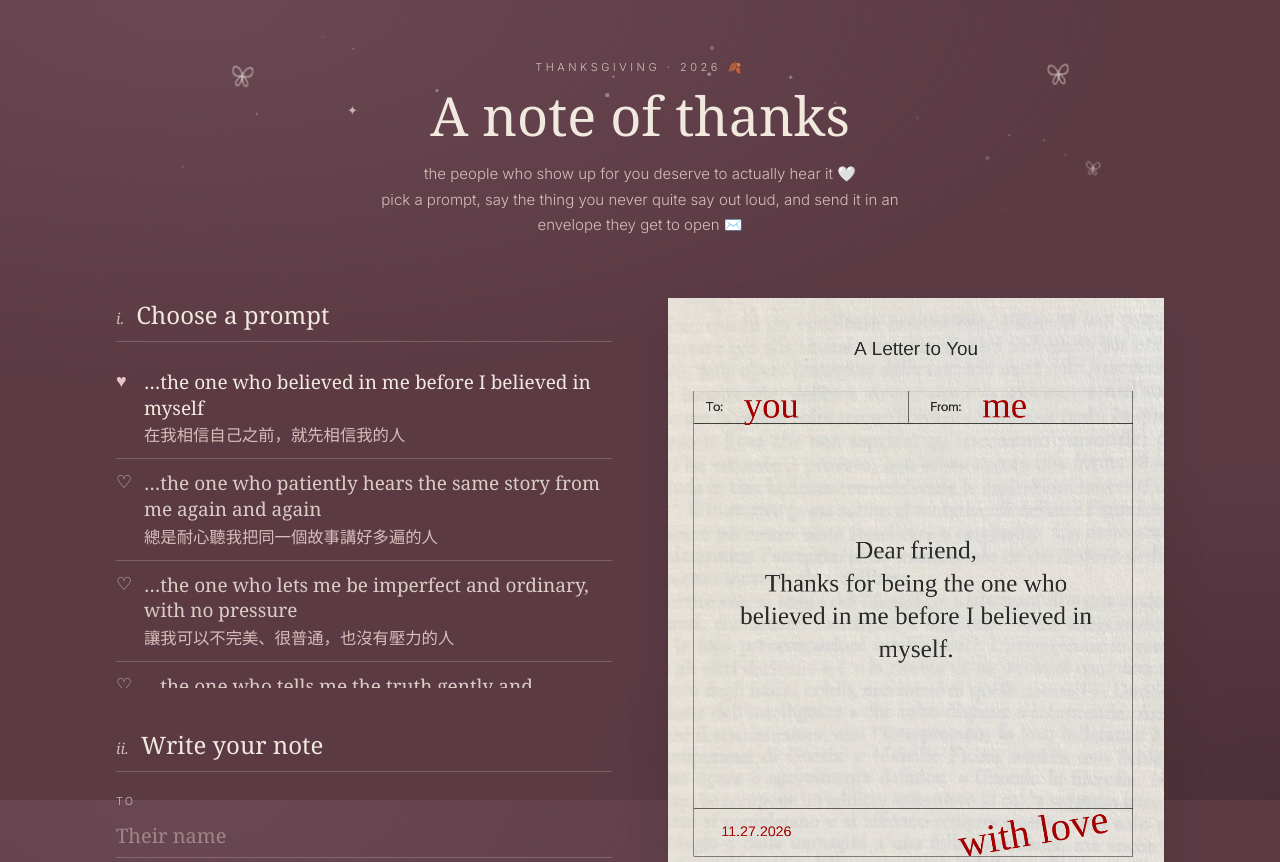
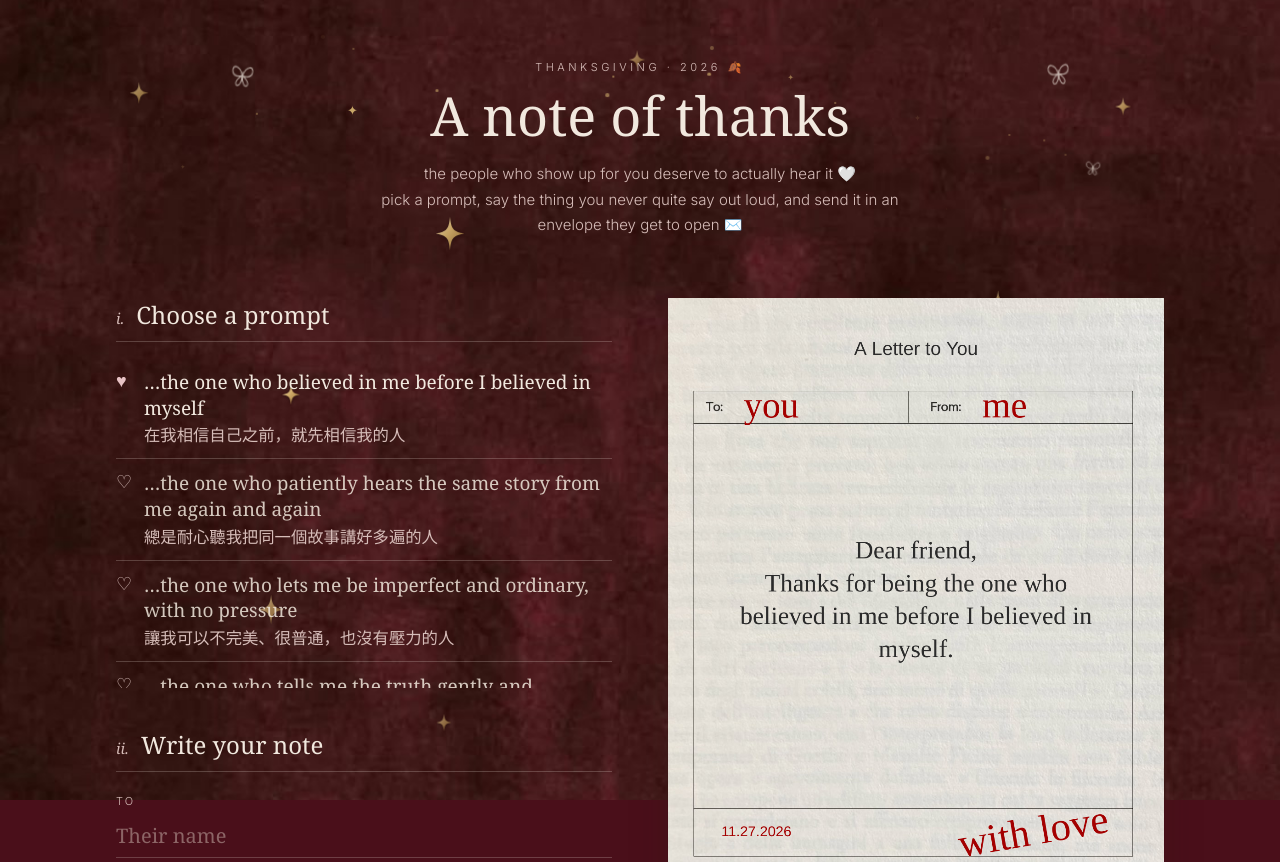
Before and after one commit to tc3474-png/gratitude-card, a plain HTML site: page index.html in a window 1280 px wide. Shown: the top 862 px of the page. Drawn offline with nearby package versions, Linux system fonts and the light colour scheme; a web font is replaced by a local one.

Commit message:
Velvet background with twinkling gold stars
Co-Authored-By: Claude Opus 5.5 <noreply@anthropic.com>

```diff
--- a/index.html
+++ b/index.html
@@ -11,12 +11,20 @@
 <link rel="preconnect" href="https://fonts.gstatic.com" crossorigin>
 <link href="https://fonts.googleapis.com/css2?family=Cormorant+Garamond:ital,wght@0,400;0,500;1,400&family=DM+Mono:wght@300;400&family=EB+Garamond:ital,wght@0,400;1,400&family=Iansui&family=Inter:wght@300;400;500&family=Italianno&family=Kristi&family=Mansalva&family=LXGW+WenKai+TC:wght@400;700&family=Mrs+Saint+Delafield&family=Noto+Serif+TC:wght@400&family=Oregano:ital@0;1&family=Rouge+Script&display=swap" rel="stylesheet">
 <style>
-:root{--bg:#5b3a44;--ink:#f1e8de;--muted:#d6bdb9;--line:rgba(241,232,222,.22);--card:rgba(255,255,255,.06);--heart:#e8c3c5;--velvet:radial-gradient(120% 80% at 15% 0%,#6a4853 0%,rgba(106,72,83,0) 60%),radial-gradient(90% 70% at 100% 100%,#4c2f38 0%,rgba(76,47,56,0) 60%),#5b3a44;
+:root{--bg:#4a0f1a;--ink:#f1e8de;--muted:#d6bdb9;--line:rgba(241,232,222,.22);--card:rgba(255,255,255,.06);--heart:#e8c3c5;--velvet:#4a0f1a url(bg/velvet.jpg) center/cover no-repeat;--gold:#d9b872;
   --serif:"Cormorant Garamond","Noto Serif TC",Georgia,serif;--sans:Inter,"Noto Serif TC",system-ui,sans-serif}
 *{box-sizing:border-box}
-html,body{margin:0;background:var(--velvet);background-attachment:fixed;color:var(--ink);font-family:var(--sans);font-weight:300;-webkit-text-size-adjust:100%}
+html,body{margin:0;background:var(--bg);color:var(--ink);font-family:var(--sans);font-weight:300;-webkit-text-size-adjust:100%}
 button,input,textarea{font:inherit;color:inherit}
 .hidden{display:none!important}
+/* pinned behind everything (works on iPhone, where background-attachment:fixed doesn't) */
+body{background:transparent}
+body::before{content:"";position:fixed;inset:0;z-index:-1;background:var(--velvet)}
+/* gold four-point stars scattered over the velvet, softly twinkling */
+#stars{position:fixed;inset:0;z-index:-1;pointer-events:none}
+#stars svg{position:absolute;filter:drop-shadow(0 1px 1.5px rgba(0,0,0,.45));animation:goldtw var(--t) var(--o) ease-in-out infinite}
+@keyframes goldtw{0%,100%{opacity:.95;transform:scale(1)}50%{opacity:.55;transform:scale(.82)}}
+@media (prefers-reduced-motion:reduce){#stars svg{animation:none}}
 
 /* ---------- Maker ---------- */
 #maker{max-width:1080px;margin:0 auto;padding:48px 16px 80px}
@@ -98,16 +106,16 @@ header.top p.sub{line-height:1.7;max-width:560px;margin-left:auto;margin-right:a
 @keyframes flap{to{transform:scaleX(.28)}}
 @keyframes drift{0%,100%{transform:translate(0,0) rotate(-8deg)}25%{transform:translate(26px,-14px) rotate(6deg)}50%{transform:translate(48px,6px) rotate(-4deg)}75%{transform:translate(18px,16px) rotate(10deg)}}
 @keyframes fadein{to{opacity:.75}}
-.sp{position:absolute;font-style:normal;font-size:13px;color:var(--muted);opacity:0;animation:twinkle 3.2s var(--o) ease-in-out infinite}
+.sp{position:absolute;font-style:normal;font-size:13px;color:var(--gold);opacity:0;animation:twinkle 3.2s var(--o) ease-in-out infinite}
 .sp.sm{font-size:9px}
 @keyframes twinkle{0%,100%{opacity:0;transform:scale(.6)}50%{opacity:.9;transform:scale(1)}}
 /* glitter that drifts down slowly, like fountain droplets */
-.drop{position:absolute;top:-6px;width:3px;height:3px;border-radius:50%;background:var(--muted);opacity:0;animation:glitter var(--d) var(--o) linear infinite}
+.drop{position:absolute;top:-6px;width:3px;height:3px;border-radius:50%;background:var(--gold);opacity:0;animation:glitter var(--d) var(--o) linear infinite}
 @keyframes glitter{0%{opacity:0;transform:translate(0,0)}15%{opacity:.7}100%{opacity:0;transform:translate(var(--dx),190px)}}
 @media (prefers-reduced-motion:reduce){.ink,.eyebrow,.sub,.layout{animation:none;opacity:1;transform:none;clip-path:none}.flutter{display:none}}
 
 /* ---------- Receiver ---------- */
-#receiver{position:fixed;inset:0;display:flex;flex-direction:column;align-items:center;justify-content:center;overflow:hidden;background:var(--velvet);color:var(--ink)}
+#receiver{position:fixed;inset:0;display:flex;flex-direction:column;align-items:center;justify-content:center;overflow:hidden;background:transparent;color:var(--ink)}
 .tapHint{margin-top:34px;text-align:center;animation:pulse 2.4s infinite}
 @keyframes pulse{50%{opacity:.45}}
 .env{position:relative;width:min(84vw,360px);aspect-ratio:3/2;perspective:1200px;cursor:pointer;transition:transform .8s ease,opacity .8s ease}
@@ -562,6 +570,15 @@ function confetti(color){
   }
 }
 
+// gold stars over the velvet, laid out like the reference wallpaper (x%, y%, size px)
+(()=>{const box=document.createElement("div");box.id="stars";box.setAttribute("aria-hidden","true");
+  const spots=[[10,10,22],[49,6,20],[87,12,18],[34,27,30],[77,36,24],[22,48,18],[72,59,30],[20,74,30],[34,89,18],[83,89,22]];
+  box.innerHTML=`<svg width="0" height="0" style="position:absolute"><defs><linearGradient id="gold" x1="0" y1="0" x2="1" y2="1">
+    <stop offset="0" stop-color="#fff4cf"/><stop offset=".45" stop-color="#e2bf74"/><stop offset="1" stop-color="#9a7434"/></linearGradient></defs></svg>`+
+    spots.map(([x,y,s],i)=>`<svg viewBox="-12 -14 24 28" style="left:${x}%;top:${y}%;width:${s}px;height:${s*1.17}px;--t:${3+i%4}s;--o:${-i*.7}s">
+      <path d="M0-14C1-4 2.5-1.5 12 0C2.5 1.5 1 4 0 14C-1 4-2.5 1.5-12 0C-2.5-1.5-1-4 0-14Z" fill="url(#gold)"/></svg>`).join("");
+  document.body.prepend(box)})();
+
 // sprinkle a few slow-falling glitter dots across the header
 (()=>{const fl=document.querySelector(".flutter");if(!fl)return;
   for(let i=0;i<16;i++){const e=document.createElement("i");e.className="drop";const s=1.5+Math.random()*2.5;
```
Also changed, not shown: bg/velvet.jpg (added).
